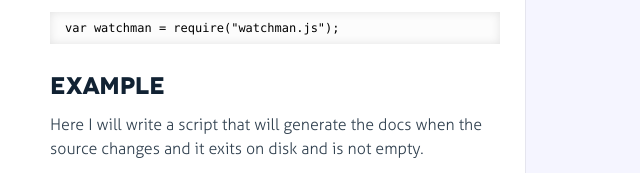
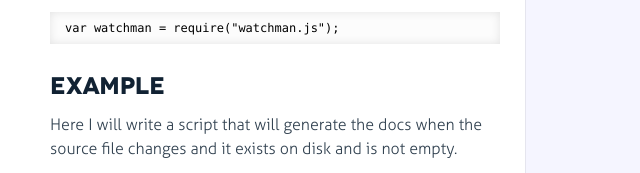
Before and after one commit to ngsankha/watchman.js, a website: page docs/watchman.html in a window 1280 px wide. Shown: the part 873-1046 px from the top of the page, 0-640 px from the left. Drawn offline with Linux system fonts and the light colour scheme.

Commit message:
typo fix

```diff
--- a/docs/watchman.html
+++ b/docs/watchman.html
@@ -42,7 +42,7 @@
 <p>Just import the module by:</p>
 <pre><code>var watchman = require(&quot;watchman.js&quot;);</code></pre>
 <h2>Example</h2>
-<p>Here I will write a script that will generate the docs when the source changes and it exits on disk and is not empty.</p>
+<p>Here I will write a script that will generate the docs when the source file changes and it exists on disk and is not empty.</p>
 <pre><code>var watchman = require(&#39;watchman.js&#39;);
 var spawn = require(&#39;child_process&#39;).spawn;
 
```
Also changed, not shown: watchman.js (+1 -1 lines).
